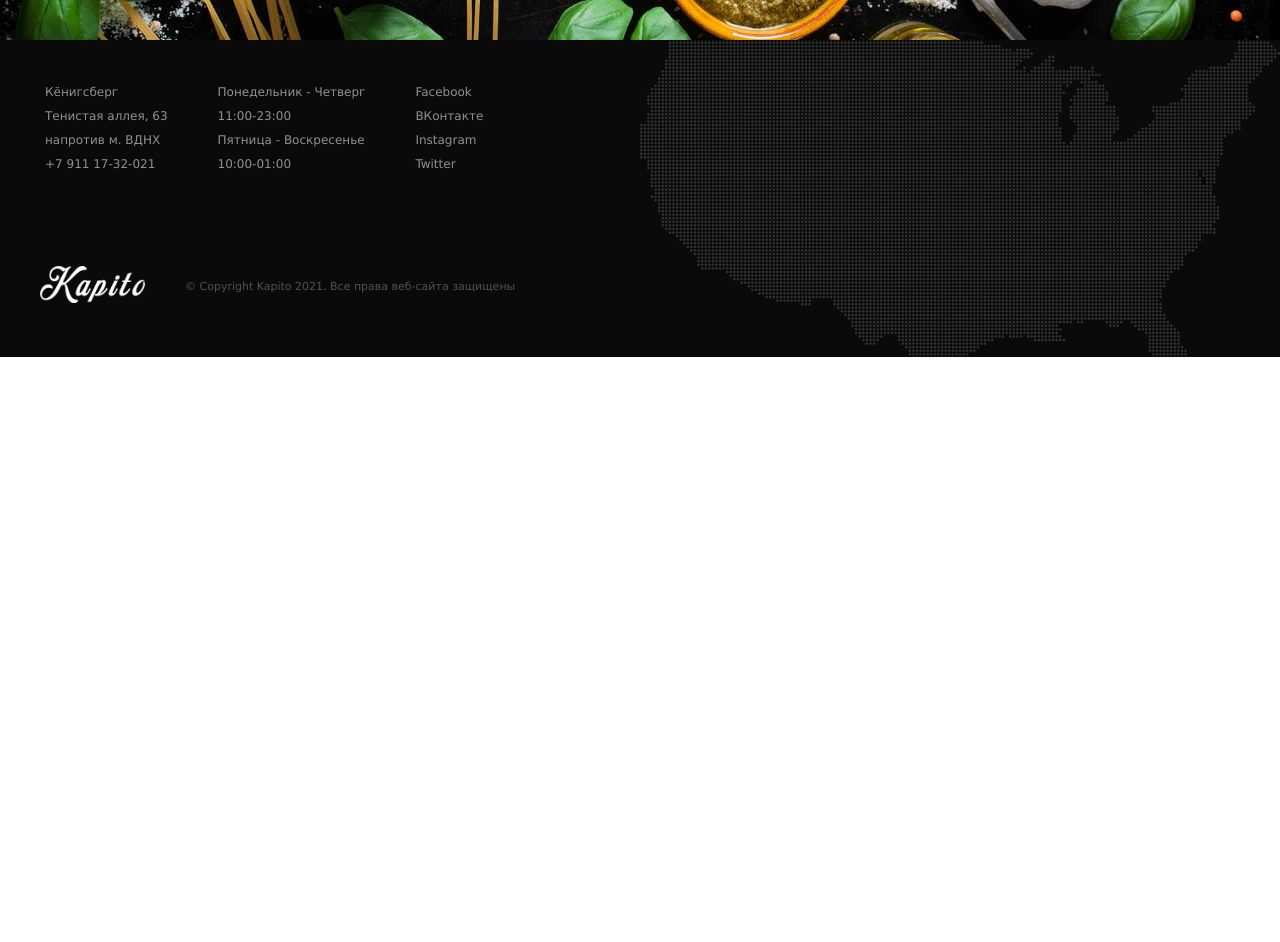
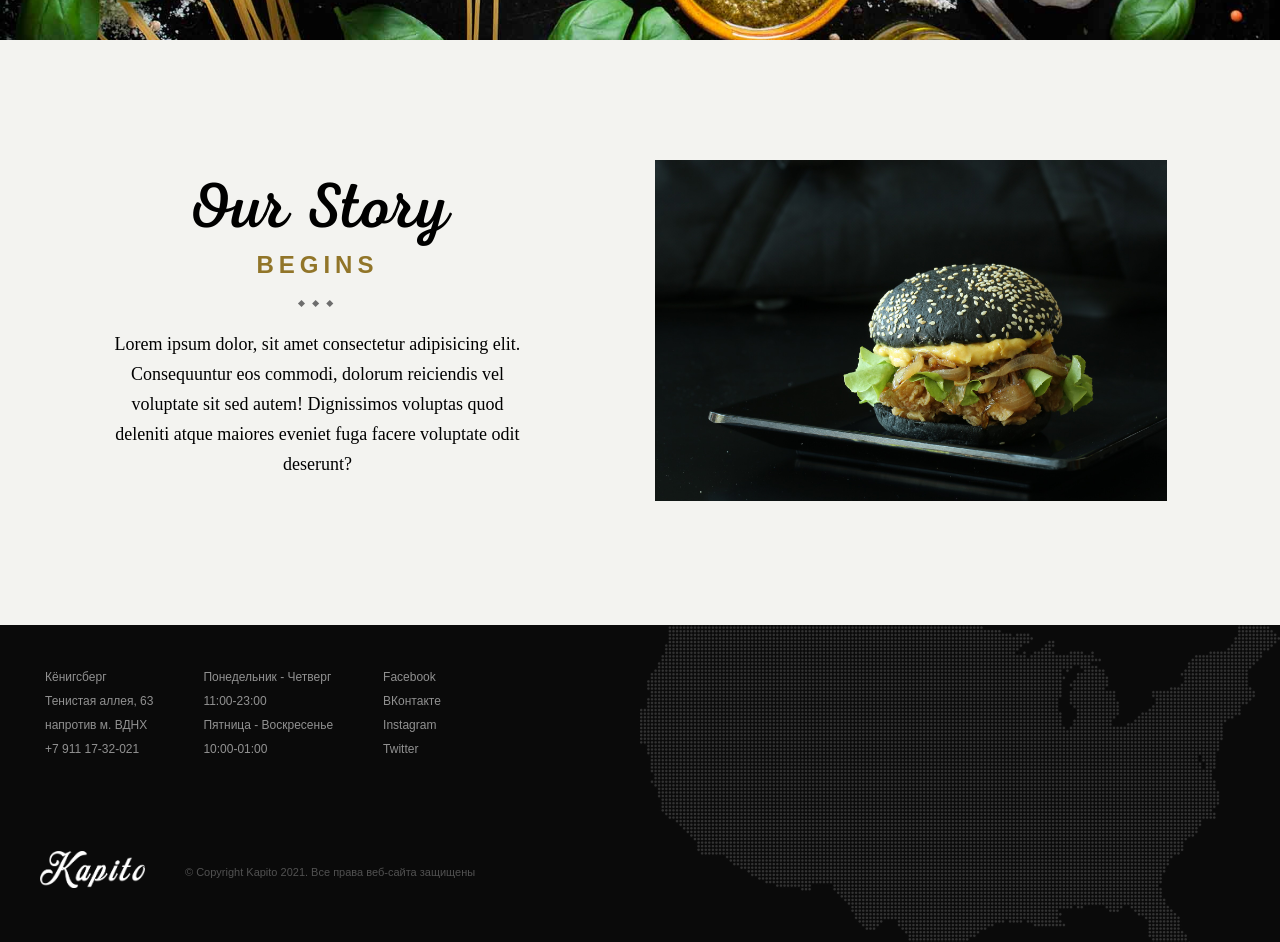
Before and after one commit to Nigilen/pp-kapito, a website: page app/index.html in a window 1280 px wide. Shown: the part 760-1702 px from the top of the page. Before the commit the page ends 1117 px from the top, so only its background shows below. Drawn offline with Linux system fonts and the light colour scheme.

Commit message:
create section about

```diff
--- a/app/index.html
+++ b/app/index.html
@@ -57,15 +57,29 @@
         <img src="/img/fork-and-spoon.svg" alt="">
       </div>
     </section>
+
+    <section class="about">
+      <div class="container">
+        <div class="about__wrapper">
+          <div class="about-column">
+            <h2 class="about__title">Our Story</h2>
+            <p class="about__subtitle">Begins</p>
+            <p class="about__text">Lorem ipsum dolor, sit amet consectetur adipisicing elit. Consequuntur eos commodi, dolorum reiciendis vel voluptate sit sed autem! Dignissimos voluptas quod deleniti atque maiores eveniet fuga facere voluptate odit deserunt?</p>
+          </div>
+          <div class="about-column">
+            <img class="about__img" src="/img/promo-2.jpg" alt="">
+          </div>
+        </div>
+      </div>
+    </section>
+
   </main>
 
   <footer class="footer">
     <div class="footer-wrapper">
-      <div class="map-block">
+      <div class="map"></div>
 
-      </div>
-
-      <div class="contacts-block">
+      <div class="contacts">
         <ul class="adress-list">
           <li class="adress__item contacts-item">Кёнигсберг</li>
           <li class="adress__item contacts-item">Тенистая аллея, 63</li>
@@ -90,7 +104,7 @@
         </ul>
       </div>
 
-      <div class="bottom-block">
+      <div class="bottom">
         <a class="logo" href="#">
           <img class="logo-img" src="/img/logo.png" width="392" height="175" alt="Логотип Kapito">
         </a>
--- a/app/sass/_footer.sass
+++ b/app/sass/_footer.sass
@@ -1,36 +1,38 @@
-.footer-wrapper
+.footer
   background-color: #0a0a0a
-  color: #ffffff
+  &-wrapper
+    color: #ffffff
+    display: grid
+    grid-template-rows: 350px auto auto
+    justify-items: stretch
+    row-gap: 100px
+    max-width: 1320px
+    margin: 0 auto
 
-  display: grid
-  grid-template-rows: 350px auto auto
-  justify-items: stretch
-  row-gap: 100px
-
-.contacts-block
-  display: grid
-  grid-template-rows: auto
-  justify-content: center
-  row-gap: 30px
-
-.map-block
+.map
   background-image: url('/img/map.png')
   background-position: center
   background-repeat: no-repeat
   background-size: 100%
   filter: invert(.2)
 
+.contacts
+  display: grid
+  grid-template-rows: auto
+  justify-content: center
+  row-gap: 30px
+  &-item
+    padding: 5px;
 
 .adress-list,
 .shedule-list,
 .social-list
   margin: 0
   padding: 0
+  width: max-content
   list-style: none
-  width: max-content
   font-size: 12px
   color: #919191
-
 
 .social-list
   justify-self: center
@@ -38,14 +40,10 @@
     text-decoration: none
     color: #919191
 
-
-.contacts-item
-  padding: 5px;
-
 .shedule__time
   margin: 0
 
-.bottom-block
+.bottom
   display: grid
   grid-template-columns: 80%
   row-gap: 40px
@@ -55,6 +53,7 @@
     font-size: 11px
     color: #515151
 
+
 @media screen and ( min-width: 900px )
   .footer-wrapper
     grid-template-rows: repeat(2, auto)
@@ -62,24 +61,24 @@
     justify-items: stretch
     row-gap: 50px
 
-  .contacts-block
-    order: -1
+  .contacts
+    padding: 40px 40px 30px 40px
+    justify-content: start
     grid-template-rows: auto
     grid-template-columns: repeat(3, auto)
-    justify-content: start
     row-gap: 0
     column-gap: 40px
-    padding: 40px 40px 30px 40px
+    order: -1
 
-  .bottom-block
+  .bottom
+    padding: 0 40px 40px 40px
+    justify-content: start
+    justify-items: start
+    align-items: center
     grid-template-columns: auto auto
     row-gap: 0
     column-gap: 40px
-    justify-content: start
-    justify-items: start
-    align-items: center
-    padding: 0 40px 40px 40px
 
-  .map-block
+  .map
     grid-row: 1/3
     grid-column: 2/3
--- /dev/null
+++ b/app/sass/_s-about.sass
@@ -0,0 +1,56 @@
+.about
+  background-color: #f3f3f0
+  &__wrapper
+    display: grid
+    grid-template-rows: repeat(2, auto)
+    grid-template-columns: minmax(200px, 500px)
+    justify-content: center
+    padding: 80px 10px
+    row-gap: 20px
+    text-align: center
+  &__img
+    width: 100%
+    height: auto
+    object-fit: contain
+  &__title
+    font-family: "Nexa Script";
+    font-size: 8vh
+    font-weight: 100
+    margin-bottom: 5px
+    margin-top: 0
+    white-space: nowrap
+  &__subtitle
+    position: relative
+    margin-top: 0
+    margin-bottom: 50px
+    font-size: 24px
+    letter-spacing: 5px
+    color: #917529
+    text-transform: uppercase
+    font-weight: 600
+    &::before
+      content: ""
+      position: absolute
+      width: 5px
+      height: 5px
+      top: 50px
+      left: 45.5%
+      transform: rotate(45deg)
+      background-color: #6d6d6d
+      box-shadow: 10px -10px 0 0 #6d6d6d, 20px -20px 0 0 #6d6d6d
+
+  &__text
+    font-family: 'Times New Roman', serif
+    font-size: 18px
+    line-height: 30px
+
+@media screen and ( min-width: 768px )
+  .about__wrapper
+    grid-template-rows: auto
+    grid-template-columns: 40% 50%
+    justify-content: center
+    align-items: center
+    padding: 120px 10%
+    row-gap: 0
+    column-gap: 13%
+    text-align: center
--- a/app/sass/_s-promo.sass
+++ b/app/sass/_s-promo.sass
@@ -12,7 +12,7 @@
   &__title
     margin-bottom: 15px
     font-family: "Nexa Script"
-    font-size: 10vh
+    font-size: 8vh
   &__subtitle
     margin: 0 0 40px 0
     text-transform: uppercase
@@ -25,7 +25,6 @@
     justify-content: center
     justify-items: center
     margin-bottom: 80px
-
     &:before
       content: ""
       transform: scaleX(-1) rotate(90deg)
@@ -34,7 +33,6 @@
       background-size: 95%
       width: 50px
       height: 100%
-
     &:after
       content: ""
       transform: rotate(90deg)
--- a/app/sass/style.sass
+++ b/app/sass/style.sass
@@ -3,7 +3,7 @@
 body
   margin: 0
   padding: 0
-  font-family: Verdana, Geneva, Tahoma, sans-serif
+  font-family: 'Arial', sans-serif;
 
 .visually-hidden
   position: absolute
@@ -37,4 +37,5 @@ body
 
 @import _header.sass
 @import _s-promo.sass
+@import _s-about.sass
 @import _footer.sass
```
Also changed, not shown: app/sass/_header.sass (+0 -9 lines), app/css/style.css, app/css/style.min.css, app/sass/_footer.css (deleted), app/sass/_s-promo.css (deleted).
